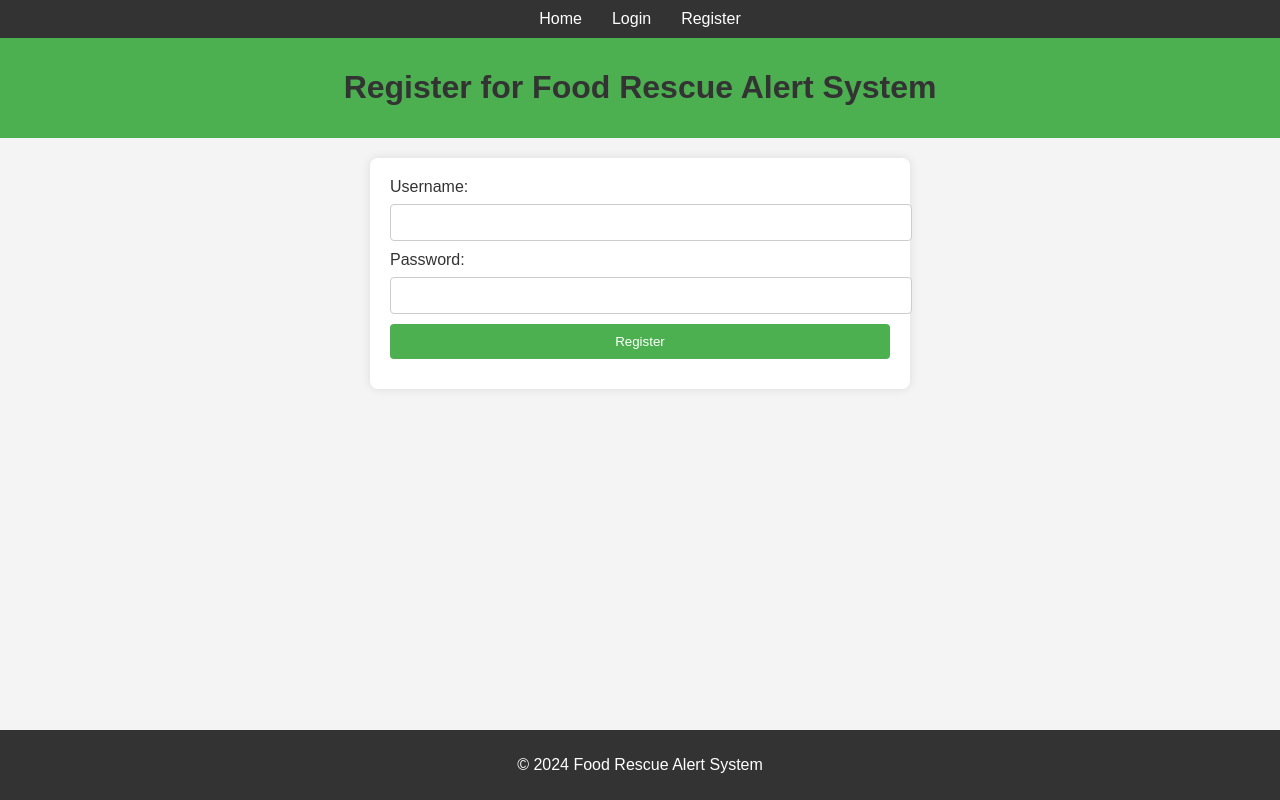
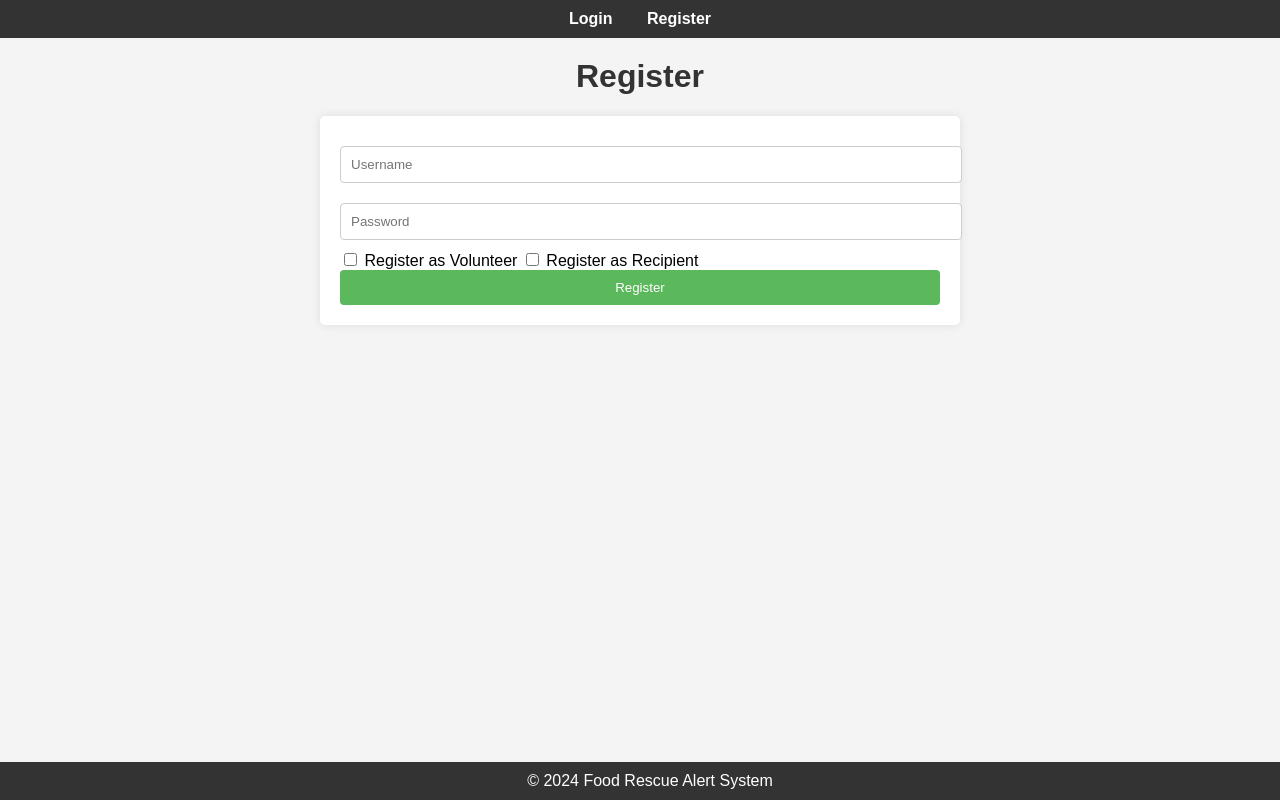
Before and after one commit to Melaniemweru/food_rescue, a Flask app: page /register in a window 1280 px wide. Run offline with Flask 3, Linux system fonts and the light colour scheme; some libraries are stand-ins or nearby versions.

Commit message:
Updated application with new features.

```diff
--- a/app.py
+++ b/app.py
@@ -11,8 +11,7 @@ app.config['SQLALCHEMY_DATABASE_URI'] = 'sqlite:///food_rescue.db'
 app.config['SECRET_KEY'] = 'your_secret_key'
 
 db = SQLAlchemy(app)
-migrate = Migrate(app, db)  # Ensure this line is present
-
+migrate = Migrate(app, db)
 login_manager = LoginManager(app)
 login_manager.login_view = 'login'
 Bootstrap(app)
@@ -30,17 +29,23 @@ class User(UserMixin, db.Model):
     id = db.Column(db.Integer, primary_key=True)
     username = db.Column(db.String(150), unique=True, nullable=False)
     password = db.Column(db.String(150), nullable=False)
+    is_volunteer = db.Column(db.Boolean, default=False)
+    is_recipient = db.Column(db.Boolean, default=False)
 
 class Inventory(db.Model):
     id = db.Column(db.Integer, primary_key=True)
     item = db.Column(db.String(100), nullable=False)
     quantity = db.Column(db.Integer, nullable=False)
     expiry_date = db.Column(db.String(100), nullable=False)
+    location = db.Column(db.String(100), nullable=False)
+    category = db.Column(db.String(100), nullable=False)  # Restaurant, Grocery Shop, Supermarket
 
 class Volunteer(db.Model):
     id = db.Column(db.Integer, primary_key=True)
-    name = db.Column(db.String(150), nullable=False)
+    user_id = db.Column(db.Integer, db.ForeignKey('user.id'), nullable=False)
     item_id = db.Column(db.Integer, db.ForeignKey('inventory.id'), nullable=False)
+    time_collected = db.Column(db.String(100), nullable=False)
+    proof_of_delivery = db.Column(db.String(100), nullable=True)
 
 @login_manager.user_loader
 def load_user(user_id):
@@ -70,7 +75,8 @@ def index():
 def volunteer():
     name = request.form['name']
     item_id = request.form['item_id']
-    volunteer = Volunteer(name=name, item_id=item_id)
+    time_collected = request.form['time_collected']
+    volunteer = Volunteer(user_id=current_user.id, item_id=item_id, time_collected=time_collected)
     db.session.add(volunteer)
     db.session.commit()
     flash('Volunteer signed up successfully!', 'success')
@@ -112,12 +118,44 @@ def register():
     if request.method == 'POST':
         username = request.form['username']
         password = request.form['password']
-        user = User(username=username, password=password)
+        is_volunteer = 'is_volunteer' in request.form
+        is_recipient = 'is_recipient' in request.form
+        user = User(username=username, password=password, is_volunteer=is_volunteer, is_recipient=is_recipient)
         db.session.add(user)
         db.session.commit()
         flash('Account created successfully!', 'success')
         return redirect(url_for('login'))
     return render_template('register.html')
 
+@app.route('/add_item', methods=['GET', 'POST'])
+@login_required
+def add_item():
+    if request.method == 'POST':
+        item = request.form['item']
+        quantity = request.form['quantity']
+        expiry_date = request.form['expiry_date']
+        location = request.form['location']
+        category = request.form['category']
+        new_item = Inventory(item=item, quantity=quantity, expiry_date=expiry_date, location=location, category=category)
+        db.session.add(new_item)
+        db.session.commit()
+        flash('Item added successfully!', 'success')
+        return redirect(url_for('index'))
+    return render_template('add_item.html')
+
+@app.route('/cart', methods=['GET', 'POST'])
+@login_required
+def cart():
+    if request.method == 'POST':
+        item_id = request.form['item_id']
+        time_collected = request.form['time_collected']
+        proof_of_delivery = request.form['proof_of_delivery']
+        volunteer = Volunteer.query.filter_by(user_id=current_user.id, item_id=item_id).first()
+        volunteer.proof_of_delivery = proof_of_delivery
+        db.session.commit()
+        flash('Delivery proof submitted successfully!', 'success')
+        return redirect(url_for('index'))
+    return render_template('cart.html')
+
 if __name__ == '__main__':
     app.run(debug=True)
--- a/static/styles.css
+++ b/static/styles.css
@@ -7,104 +7,97 @@ body {
 
 nav {
     background-color: #333;
-    color: #fff;
+    color: white;
     padding: 10px 0;
+    text-align: center;
 }
 
 nav ul {
-    list-style: none;
+    list-style-type: none;
+    margin: 0;
     padding: 0;
-    margin: 0;
-    display: flex;
-    justify-content: center;
 }
 
 nav ul li {
+    display: inline;
     margin: 0 15px;
 }
 
 nav ul li a {
-    color: #fff;
+    color: white;
     text-decoration: none;
+    font-weight: bold;
 }
 
-header {
-    background-color: #4CAF50;
-    color: white;
+h1 {
+    color: #333;
     text-align: center;
-    padding: 10px 0;
+    margin-top: 20px;
 }
 
-main {
-    padding: 20px;
-}
-
-h1, h2 {
+h2 {
     color: #333;
+    text-align: center;
 }
 
 form {
-    max-width: 500px;
-    margin: 0 auto;
-    background: #fff;
+    max-width: 600px;
+    margin: 20px auto;
+    background: white;
     padding: 20px;
-    border-radius: 8px;
+    border-radius: 5px;
     box-shadow: 0 0 10px rgba(0, 0, 0, 0.1);
 }
 
-label {
-    display: block;
-    margin-bottom: 8px;
-    color: #333;
-}
-
-input[type="text"],
-input[type="password"],
-button {
+input[type="text"], input[type="password"], input[type="email"] {
     width: 100%;
     padding: 10px;
-    margin-bottom: 10px;
+    margin: 10px 0;
     border: 1px solid #ccc;
     border-radius: 4px;
 }
 
 button {
-    background-color: #4CAF50;
+    width: 100%;
+    padding: 10px;
+    background: #5cb85c;
     color: white;
     border: none;
+    border-radius: 4px;
     cursor: pointer;
 }
 
 button:hover {
-    background-color: #45a049;
+    background: #4cae4c;
 }
 
 table {
-    width: 100%;
+    width: 80%;
+    margin: 20px auto;
     border-collapse: collapse;
-    margin: 20px 0;
 }
 
 table, th, td {
     border: 1px solid #ddd;
+    padding: 8px;
 }
 
-th, td {
-    padding: 12px;
-    text-align: left;
+table th {
+    background-color: #5cb85c;
+    color: white;
+    text-align: center;
 }
 
-th {
-    background-color: #4CAF50;
-    color: white;
+table td {
+    text-align: center;
 }
 
 footer {
-    background-color: #333;
+    text-align: center;
+    padding: 10px;
+    background: #333;
     color: white;
-    text-align: center;
-    padding: 10px 0;
     position: fixed;
+    bottom: 0;
     width: 100%;
-    bottom: 0;
 }
--- a/templates/register.html
+++ b/templates/register.html
@@ -2,32 +2,28 @@
 <html lang="en">
 <head>
     <meta charset="UTF-8">
-    <meta name="viewport" content="width=device-width, initial-scale=1.0">
-    <title>Register - Food Rescue Alert System</title>
+    <title>Register</title>
     <link rel="stylesheet" href="{{ url_for('static', filename='styles.css') }}">
 </head>
 <body>
     <nav>
         <ul>
-            <li><a href="{{ url_for('index') }}">Home</a></li>
             <li><a href="{{ url_for('login') }}">Login</a></li>
             <li><a href="{{ url_for('register') }}">Register</a></li>
         </ul>
     </nav>
-    <header>
-        <h1>Register for Food Rescue Alert System</h1>
-    </header>
-    <main>
-        <form action="{{ url_for('register') }}" method="post">
-            <label for="username">Username:</label>
-            <input type="text" id="username" name="username" required>
-            <label for="password">Password:</label>
-            <input type="password" id="password" name="password" required>
-            <button type="submit">Register</button>
-        </form>
-    </main>
-    <footer>
-        <p>&copy; 2024 Food Rescue Alert System</p>
-    </footer>
+    <h1>Register</h1>
+    <form action="{{ url_for('register') }}" method="POST">
+        <input type="text" name="username" placeholder="Username" required>
+        <input type="password" name="password" placeholder="Password" required>
+        <label>
+            <input type="checkbox" name="is_volunteer"> Register as Volunteer
+        </label>
+        <label>
+            <input type="checkbox" name="is_recipient"> Register as Recipient
+        </label>
+        <button type="submit">Register</button>
+    </form>
+    <footer>&copy; 2024 Food Rescue Alert System</footer>
 </body>
 </html>
```
Also changed, not shown: migrations/versions/0148f990fbc6_update_database_schema.py (added, +56 -0 lines), templates/cart.html (added, +25 -0 lines), templates/index.html (+13 -12 lines), templates/login.html (+8 -18 lines), templates/track.html (+12 -16 lines), instance/food_rescue.db.
